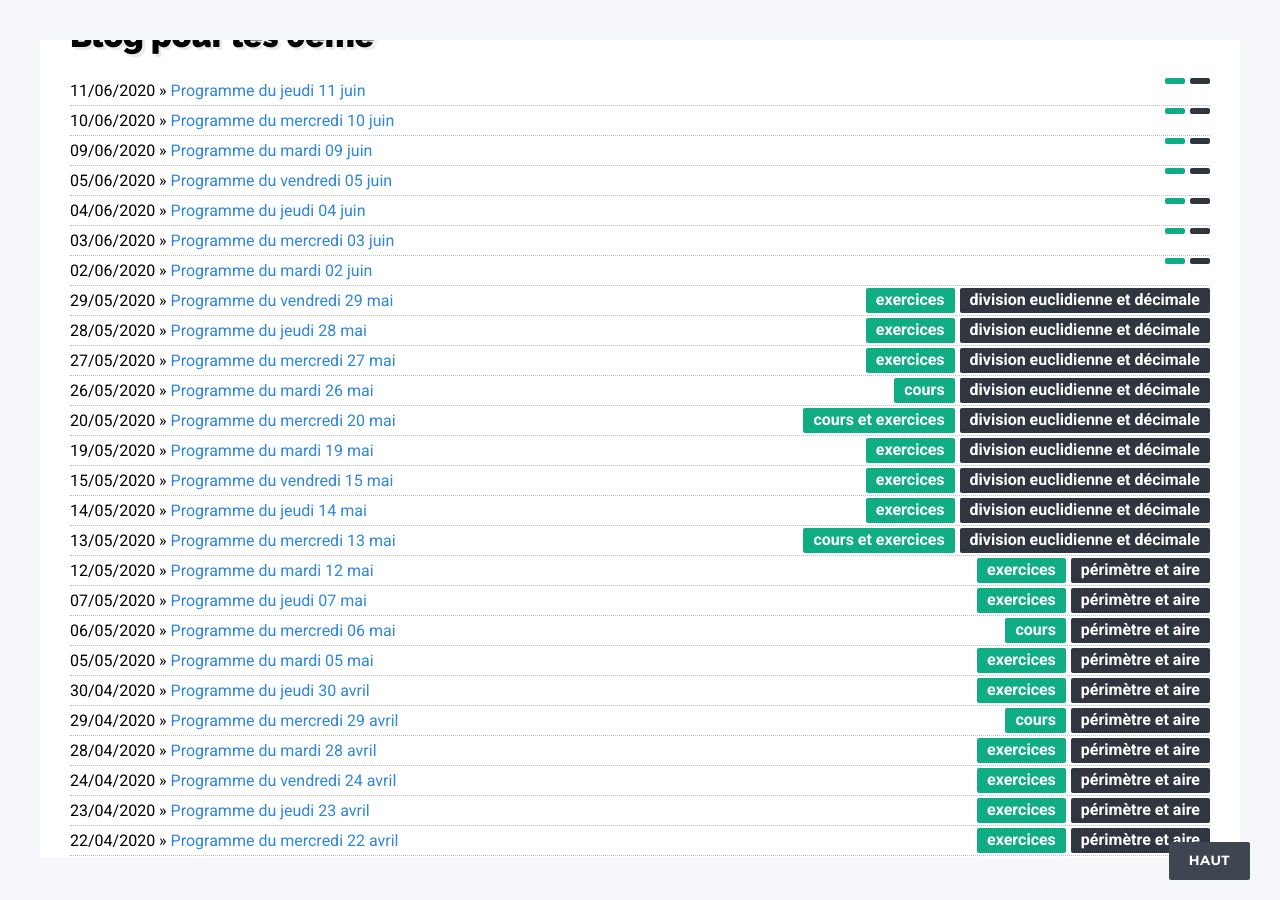
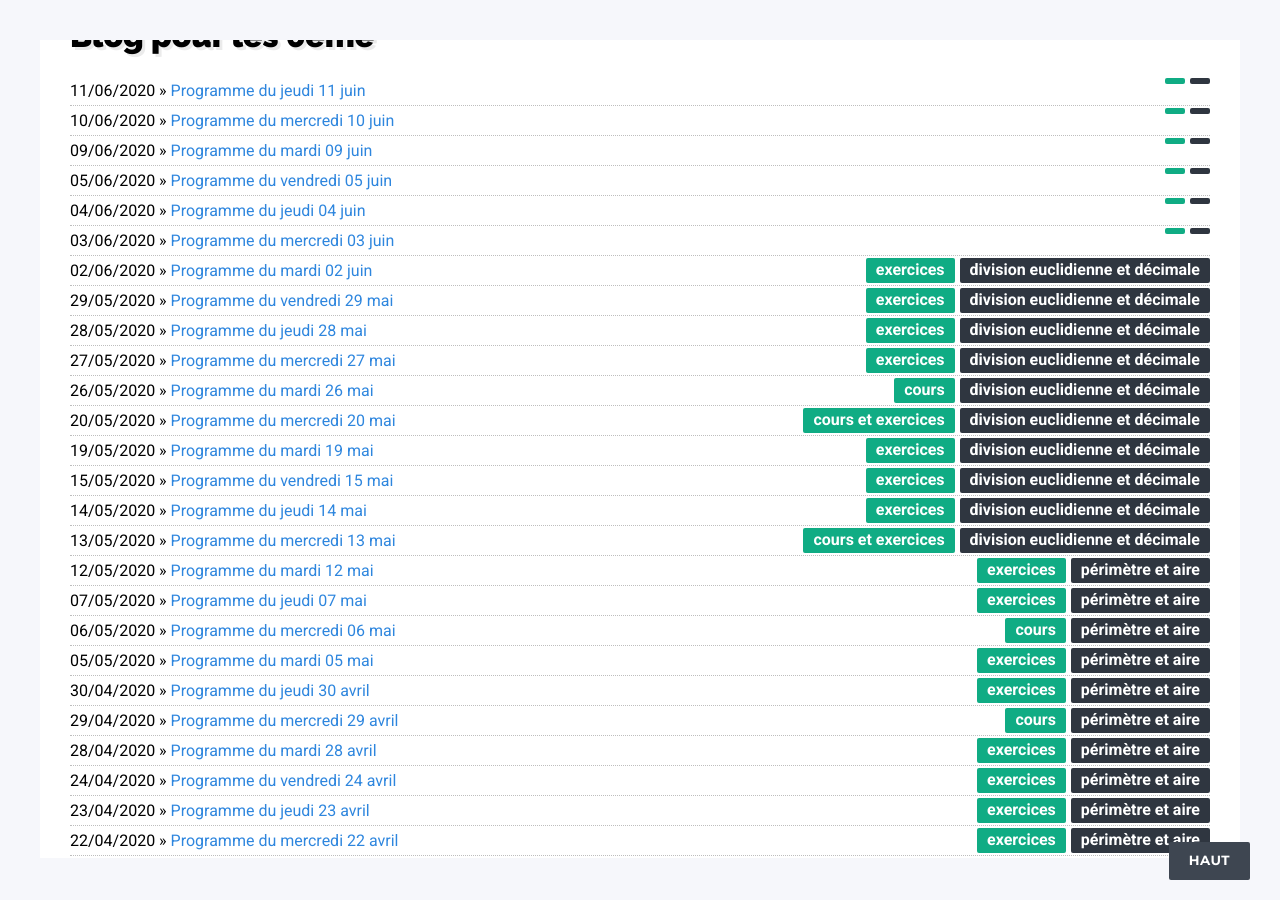
Before and after one commit to DangSinslay/DangSinslay.github.io, a Jekyll site: the page built from blog6/index.html, in a window 1280 px wide and 900 px high, scrolled down 358 px. Built offline with Jekyll 4.4.1, drawn with Linux system fonts in a browser that asks for light colours.

Commit message:
Update 2020-06-02-programme6.md

```diff
--- a/_posts/6eme/2020-06-02-programme6.md
+++ b/_posts/6eme/2020-06-02-programme6.md
@@ -3,6 +3,8 @@ layout: post
 title: "Programme du mardi 02 juin"
 date: 2020-06-02
 category: 6eme
+chapter : division euclidienne et décimale
+format : exercices
 blog: blog6
 ---
 
```
